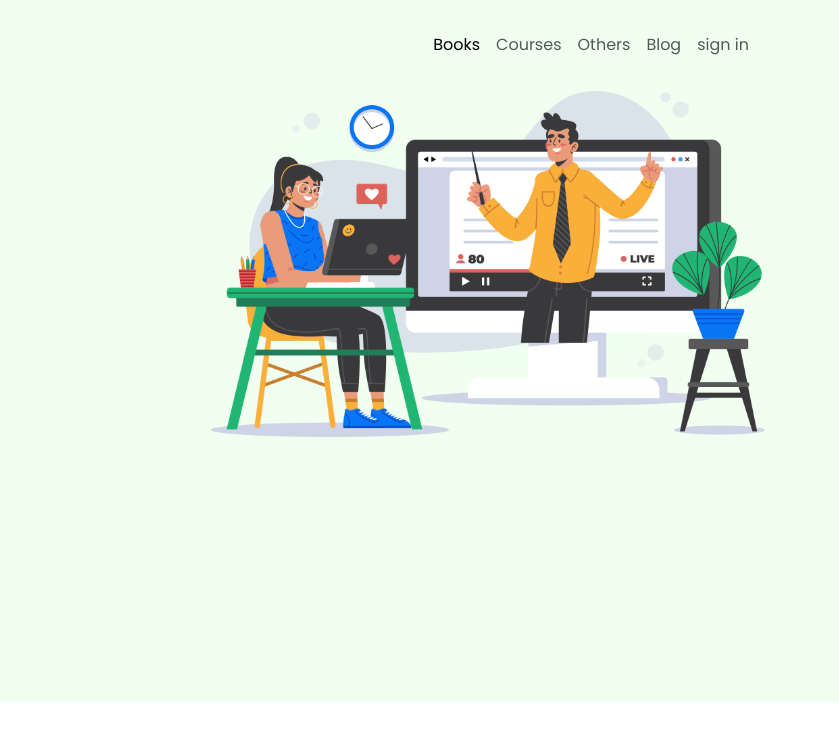
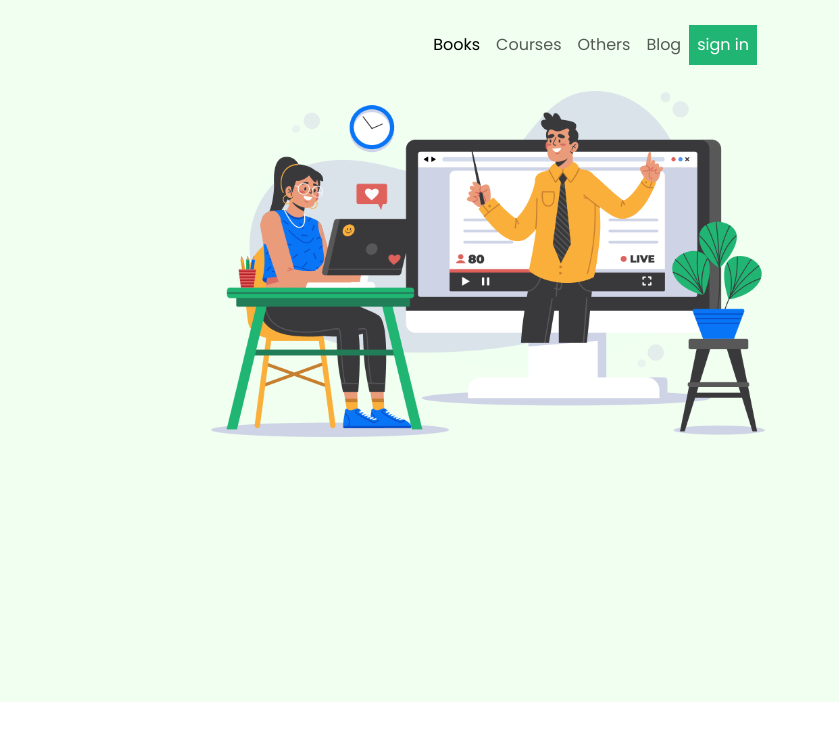
Before and after one commit to tusarahmed01/html_from, a plain HTML site: page index.html in a window 1280 px wide. Shown: the full height of the page, 441-1280 px from the left. Drawn offline with nearby package versions, Linux system fonts and the light colour scheme.

Commit message:
Add files via upload

```diff
--- a/css/style.css
+++ b/css/style.css
@@ -21,7 +21,6 @@ header .navber .nav-item .signin {
     color: white;
 
 }
-
 header .navber .nav-link {
     color: black;
 }
--- a/index.html
+++ b/index.html
@@ -34,7 +34,7 @@
                   </li>
 
                   <li class="nav-item">
-                    <a class="nav-link signin" href="#">sign in</a>
+    <a style="color: white;background-color: #21B573;" class="nav-link signin" href="#">sign in</a>
                   </li>
                 </ul>
               </div>
```
